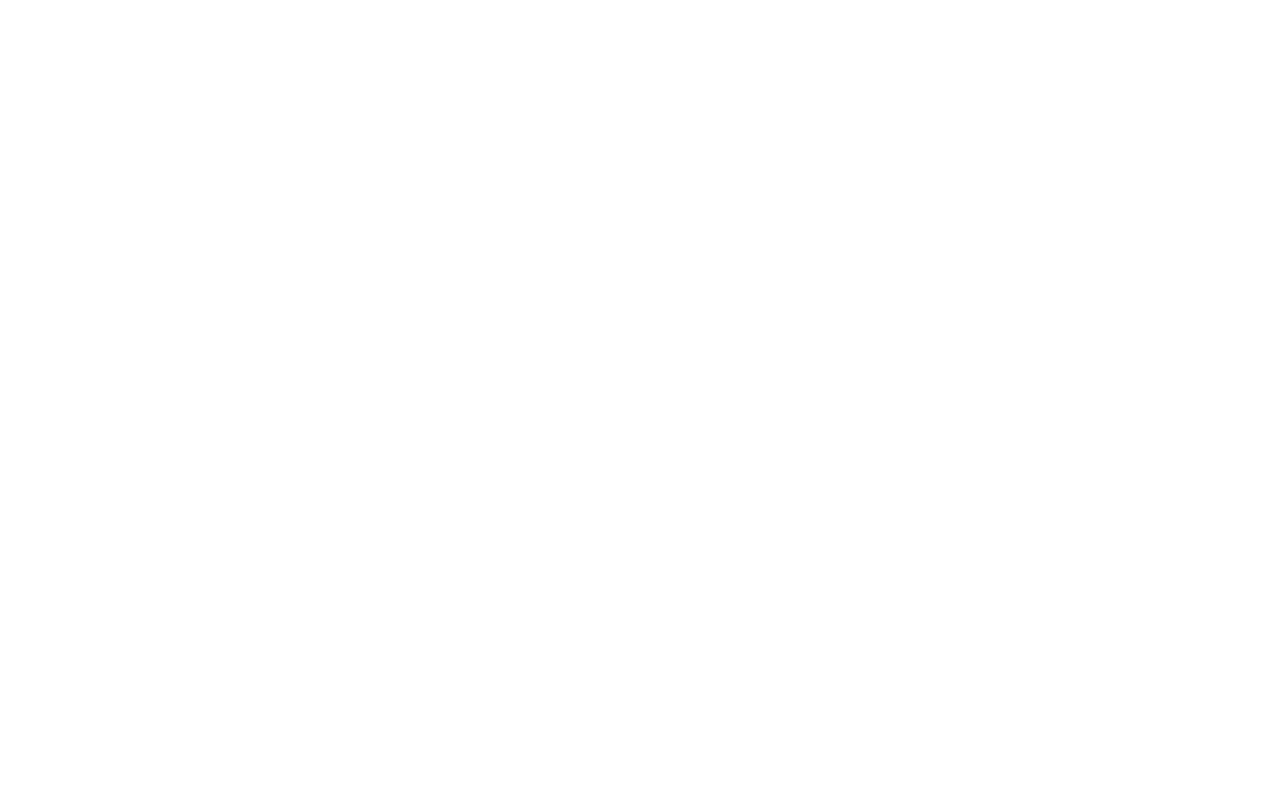
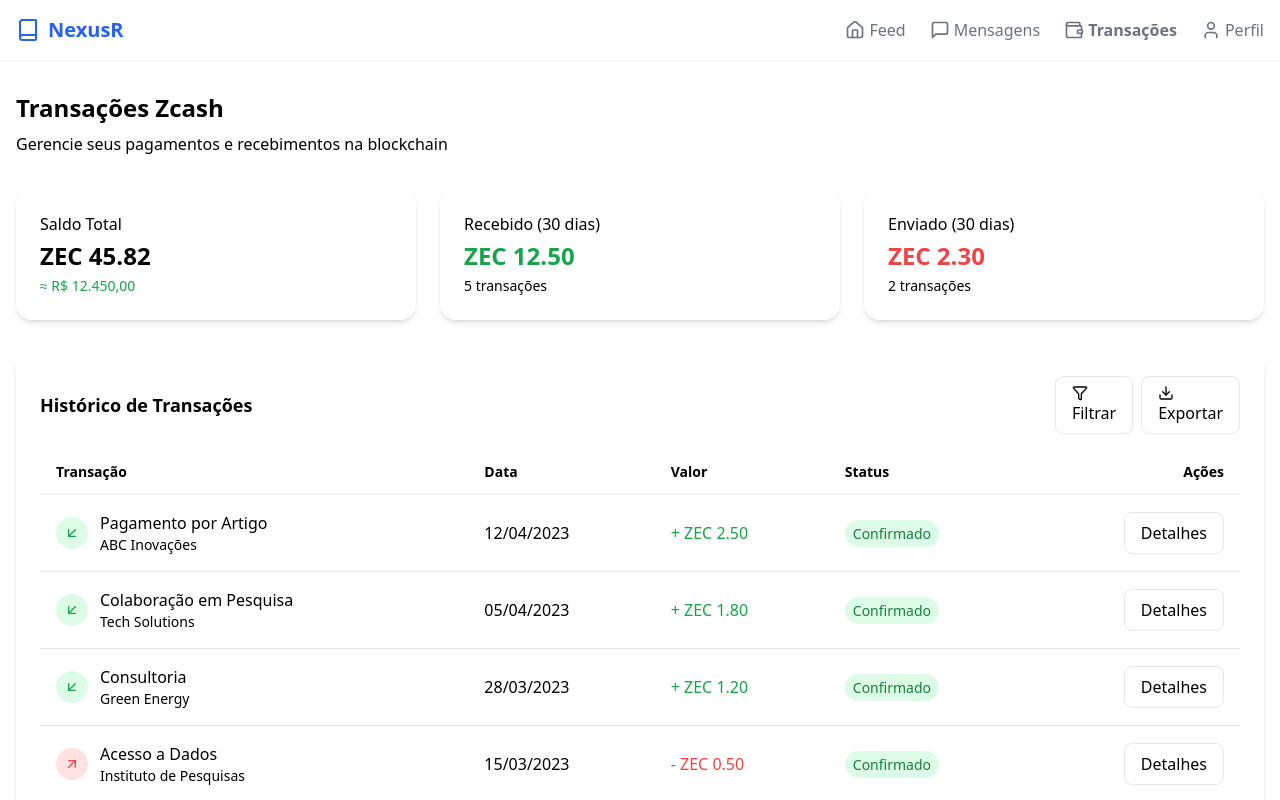
Before and after one commit to MarcoPeixot/ZeDaKombi, a React (Vite) app in the folder frontend/: page /transactions in a window 1280 px wide. Before the commit this address had no page. Shown: the top 800 px of the page. Built offline with nearby package versions, Linux system fonts and the light colour scheme.

Commit message:
feat: add transactions

```diff
--- a/frontend/src/components/ui/navbar.tsx
+++ b/frontend/src/components/ui/navbar.tsx
@@ -120,10 +120,6 @@
               </div>
             )}
 
-            {/* Avatar */}
-            <div className="h-9 w-9 rounded-full bg-blue-600 text-white flex items-center justify-center text-sm font-semibold">
-              JD
-            </div>
           </div>
         </nav>
       </div>
--- a/frontend/src/main.tsx
+++ b/frontend/src/main.tsx
@@ -7,6 +7,7 @@
 import Feed from "./pages/feed"
 import SubmitArticlePage from "./pages/articles/submit"
 import CreatePostPage from "./pages/articles/create-post"
+import TransactionsPage from "./pages/transactions"
 
 ReactDOM.createRoot(document.getElementById("root")!).render(
   <React.StrictMode>
@@ -17,6 +18,7 @@
           <Route path="/feed" element={<Feed />} />
           <Route path="/submit" element={<SubmitArticlePage />} />
           <Route path="/create-post" element={<CreatePostPage />} />
+          <Route path="/transactions" element={<TransactionsPage/>}/>
         </Routes>
       </BrowserRouter>
     </UserProvider>
--- a/frontend/src/pages/feed.tsx
+++ b/frontend/src/pages/feed.tsx
@@ -51,8 +51,8 @@
           <div className="bg-white rounded-xl shadow-sm p-6 mb-8">
             <div className="flex justify-between items-center mb-4">
               <h2 className="text-lg font-medium text-gray-900">Postagens Recentes</h2>
-              <Link to="/articles/create-post">
-                <Button className="bg-blue-600 hover:bg-blue-700 text-white">
+              <Link to="/create-post">
+                <Button  className="bg-blue-600 hover:bg-blue-700 text-white">
                   Nova Postagem
                 </Button>
               </Link>
--- /dev/null
+++ b/frontend/src/pages/transactions.tsx
@@ -0,0 +1,176 @@
+import { Navbar } from "../components/ui/navbar"
+import { Button} from "../components/ui/button"
+import { ArrowDownLeft, ArrowUpRight, Download, Filter } from "lucide-react"
+
+export default function TransactionsPage() {
+  const transactions = [
+    {
+      id: 1,
+      title: "Pagamento por Artigo",
+      description: "ABC Inovações",
+      date: "12/04/2023",
+      amount: 2500,
+      type: "received",
+      status: "confirmed",
+    },
+    {
+      id: 2,
+      title: "Colaboração em Pesquisa",
+      description: "Tech Solutions",
+      date: "05/04/2023",
+      amount: 1800,
+      type: "received",
+      status: "confirmed",
+    },
+    {
+      id: 3,
+      title: "Consultoria",
+      description: "Green Energy",
+      date: "28/03/2023",
+      amount: 1200,
+      type: "received",
+      status: "confirmed",
+    },
+    {
+      id: 4,
+      title: "Acesso a Dados",
+      description: "Instituto de Pesquisas",
+      date: "15/03/2023",
+      amount: 500,
+      type: "sent",
+      status: "confirmed",
+    },
+    {
+      id: 5,
+      title: "Pagamento por Webinar",
+      description: "Invest Capital",
+      date: "10/03/2023",
+      amount: 800,
+      type: "received",
+      status: "pending",
+    },
+  ]
+
+  return (
+    <>
+      <Navbar />
+      <main className="max-w-7xl mx-auto px-4 py-8">
+        <div className="mb-8">
+          <h1 className="text-2xl font-semibold mb-2">Transações Zcash</h1>
+          <p className="text-secondary">Gerencie seus pagamentos e recebimentos na blockchain</p>
+        </div>
+
+        <div className="grid md:grid-cols-3 gap-6 mb-8">
+          <div className="bg-white p-6 rounded-2xl shadow-md">
+            <h3 className="text-secondary mb-1">Saldo Total</h3>
+            <div className="text-2xl font-bold">ZEC 45.82</div>
+            <div className="text-sm text-green-600 mt-1">≈ R$ 12.450,00</div>
+          </div>
+
+          <div className="bg-white p-6 rounded-2xl shadow-md">
+            <h3 className="text-secondary mb-1">Recebido (30 dias)</h3>
+            <div className="text-2xl font-bold text-green-600">ZEC 12.50</div>
+            <div className="text-sm text-secondary mt-1">5 transações</div>
+          </div>
+
+          <div className="bg-white p-6 rounded-2xl shadow-md">
+            <h3 className="text-secondary mb-1">Enviado (30 dias)</h3>
+            <div className="text-2xl font-bold text-red-500">ZEC 2.30</div>
+            <div className="text-sm text-secondary mt-1">2 transações</div>
+          </div>
+        </div>
+
+        <div className="bg-white p-6 rounded-2xl shadow-md">
+          <div className="flex justify-between items-center mb-4">
+            <h2 className="text-lg font-semibold">Histórico de Transações</h2>
+            <div className="flex gap-2">
+              <Button variant="outline"  className="gap-2">
+                <Filter className="h-4 w-4" />
+                Filtrar
+              </Button>
+              <Button variant="outline"  className="gap-2">
+                <Download className="h-4 w-4" />
+                Exportar
+              </Button>
+            </div>
+          </div>
+
+          <div className="overflow-x-auto">
+            <table className="w-full">
+              <thead>
+                <tr className="border-b text-left text-sm text-secondary">
+                  <th className="py-3 px-4">Transação</th>
+                  <th className="py-3 px-4">Data</th>
+                  <th className="py-3 px-4">Valor</th>
+                  <th className="py-3 px-4">Status</th>
+                  <th className="py-3 px-4 text-right">Ações</th>
+                </tr>
+              </thead>
+              <tbody>
+                {transactions.map((tx) => (
+                  <tr key={tx.id} className="border-b hover:bg-muted/20">
+                    <td className="py-4 px-4">
+                      <div className="flex items-center gap-3">
+                        <div
+                          className={`h-8 w-8 rounded-full flex items-center justify-center ${
+                            tx.type === "received"
+                              ? "bg-green-100 text-green-600"
+                              : "bg-red-100 text-red-500"
+                          }`}
+                        >
+                          {tx.type === "received" ? (
+                            <ArrowDownLeft className="h-4 w-4" />
+                          ) : (
+                            <ArrowUpRight className="h-4 w-4" />
+                          )}
+                        </div>
+                        <div>
+                          <div className="font-medium">{tx.title}</div>
+                          <div className="text-sm text-secondary">{tx.description}</div>
+                        </div>
+                      </div>
+                    </td>
+                    <td className="py-4 px-4 text-secondary">{tx.date}</td>
+                    <td className="py-4 px-4 font-medium">
+                      <span className={tx.type === "received" ? "text-green-600" : "text-red-500"}>
+                        {tx.type === "received" ? "+" : "-"} ZEC {(tx.amount / 1000).toFixed(2)}
+                      </span>
+                    </td>
+                    <td className="py-4 px-4">
+                      <span
+                        className={`text-sm font-medium px-2 py-1 rounded-full ${
+                          tx.status === "confirmed"
+                            ? "bg-green-100 text-green-700"
+                            : "bg-yellow-100 text-yellow-700"
+                        }`}
+                      >
+                        {tx.status === "confirmed" ? "Confirmado" : "Pendente"}
+                      </span>
+                    </td>
+                    <td className="py-4 px-4 text-right">
+                      <Button variant="outline" >
+                        Detalhes
+                      </Button>
+                    </td>
+                  </tr>
+                ))}
+              </tbody>
+            </table>
+          </div>
+
+          <div className="flex justify-between items-center mt-6 text-sm text-secondary">
+            <div>Mostrando 5 de 24 transações</div>
+            <div className="flex gap-2">
+              <Button variant="outline"  disabled>
+                Anterior
+              </Button>
+              <Button variant="outline" >
+                Próxima
+              </Button>
+            </div>
+          </div>
+        </div>
+      </main>
+    </>
+  )
+}
```
